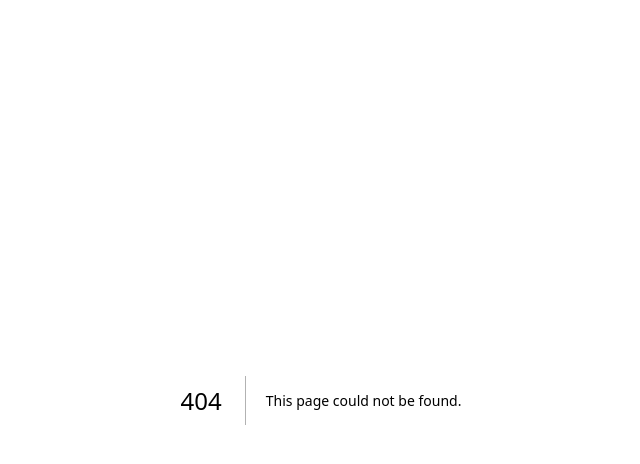
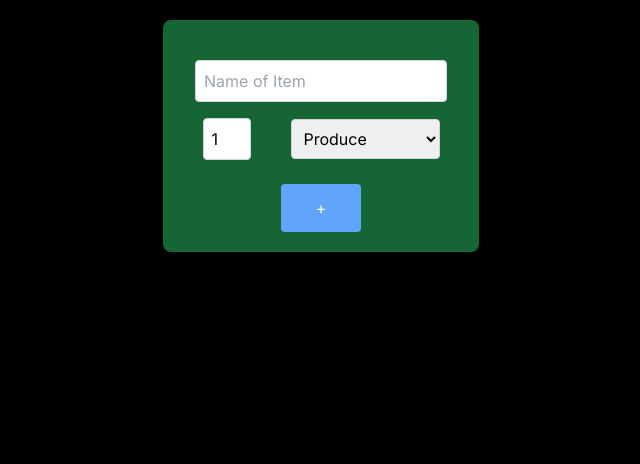
Before and after one commit to Komiboy1/cprg306-assignments, a Next.js app: page /week-4 in a window 1280 px wide. Before the commit this address had no page. Shown: the top 464 px of the page, without its empty margins (319-959 px from the left). Built offline with nearby package versions, Linux system fonts and the light colour scheme.

Commit message:
NewItem Component

```diff
--- /dev/null
+++ b/app/week-4/new-item.js
@@ -0,0 +1,58 @@
+"use client";
+
+import { useState } from "react";
+
+export default function NewItem(){
+    const [name, setName] = useState('');
+    const [quantity, setQuantity] = useState(1);
+    const [category, setCategory] = useState('produce');
+
+    const handleSubmit = (event) => {
+        event.preventDefault();
+        console.log({ name, quantity, category});
+        setName('');
+        setQuantity(1);
+        setCategory('produce');
+    };
+
+    const handleButtonClick = () => {
+        alert(`Added item: ${name}, Quantity: ${quantity}, Category: ${category}`);
+    };
+
+    return (
+        <div className= "flex justify-center pt-5">
+            <div className="bg-green-800 pl-8 pr-8 pt-6 pb-5 rounded-lg">
+                <form className="flex flex-col items-center" onSubmit={handleSubmit}>
+                    <label className="mt-4">
+                        <input type="text" placeholder="Name of Item" value={name} onChange={(event) => setName(event.target.value)} className="border border-gray-300 rounded p-2" />
+                    </label>
+                    <div className="flex flex-row items-center">
+                        <label className="mt-4 pr-10">
+                            <input className="border border-gray-300 rounded p-2 w-12" type="number" min="1" value={quantity} onChange={(event) => setQuantity(event.target.value)} />
+                        </label>
+                        <label className="mt-4">
+                            <select value={category} onChange={(event) => setCategory(event.target.value)} className="border border-gray-300 rounded p-2">
+                                <option value="produce">Produce</option>
+                                <option value="dairy">Dairy</option>
+                                <option value="bakery">Bakery</option>
+                                <option value="meat">Meat</option>
+                                <option value="frozen foods">Frozen foods</option>
+                                <option value="beverages">Beverages</option>
+                                <option value="snacks">Snacks</option>
+                                <option value="household">Household</option>
+                                <option value="other">Other</option>
+                                <option value="canned goods">Canned goods</option>
+                                <option value="dry goods">Dry Goods</option>
+                            </select>
+                        </label>
+                    </div>
+                    <div className="mt-6">
+                        <button type="submit" onClick={handleButtonClick} className="text-white bg-blue-400 hover:bg-blue-600 rounded w-20 p-3">+</button>
+                    </div>
+
+                </form>
+            </div>
+        </div>
+    );
+
+}
--- /dev/null
+++ b/app/week-4/page.js
@@ -0,0 +1,9 @@
+import NewItem from "./new-item";
+
+export default function Page(){
+    return(
+        <main className="bg-black h-screen">
+            <NewItem/>
+        </main>
+    )
+}
```
